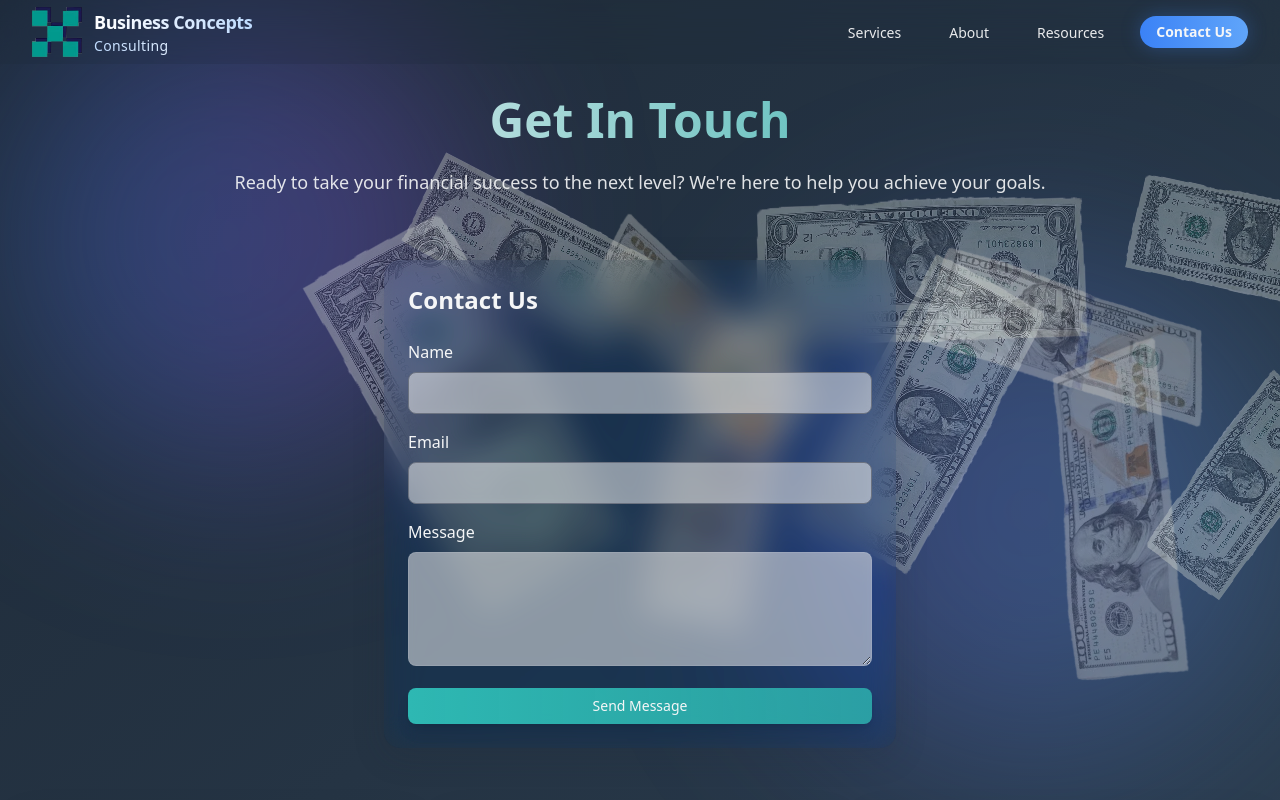
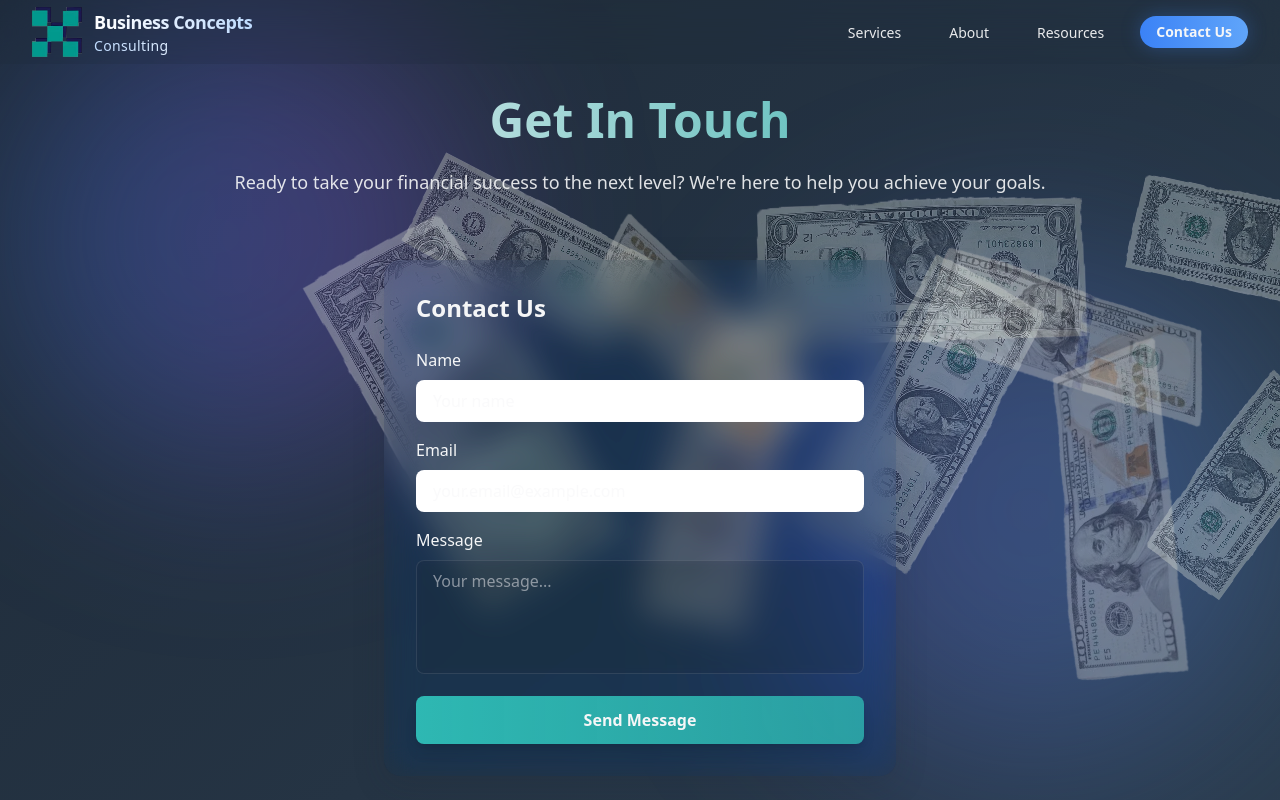
Before and after one commit to KobeBrooks/business-concepts-consulting, a Next.js app in the folder business-concepts-consulting/: page /contact in a window 1280 px wide. Shown: the top 800 px of the page. Built offline with nearby package versions, Linux system fonts and the light colour scheme; a web font is replaced by a local one.

Commit message:
initial email stuff

```diff
--- a/business-concepts-consulting/package.json
+++ b/business-concepts-consulting/package.json
@@ -9,6 +9,7 @@
     "lint": "next lint"
   },
   "dependencies": {
+    "@emailjs/browser": "^4.4.1",
     "framer-motion": "^12.0.6",
     "next": "^15.5.9",
     "react": "^19.0.0",
--- a/business-concepts-consulting/src/components/ContactForm.jsx
+++ b/business-concepts-consulting/src/components/ContactForm.jsx
@@ -1,49 +1,150 @@
+'use client'
+
+import { useState } from 'react';
+import emailjs from '@emailjs/browser';
 import GlassCard from './GlassCard';
 
 export default function ContactForm() {
-  const handleSubmit = (e) => {
+  const [formData, setFormData] = useState({
+    name: '',
+    email: '',
+    message: ''
+  });
+  const [status, setStatus] = useState({
+    loading: false,
+    success: false,
+    error: false,
+    message: ''
+  });
+
+  const handleChange = (e) => {
+    const { name, value } = e.target;
+    setFormData(prev => ({
+      ...prev,
+      [name]: value
+    }));
+  };
+
+  const handleSubmit = async (e) => {
     e.preventDefault();
-    // Add form submission logic here
+    setStatus({ loading: true, success: false, error: false, message: '' });
+
+    try {
+      // EmailJS configuration
+      // You'll need to set these in your .env.local file or Vercel environment variables
+      const serviceId = process.env.NEXT_PUBLIC_EMAILJS_SERVICE_ID || 'your_service_id';
+      const templateId = process.env.NEXT_PUBLIC_EMAILJS_TEMPLATE_ID || 'your_template_id';
+      const publicKey = process.env.NEXT_PUBLIC_EMAILJS_PUBLIC_KEY || 'your_public_key';
+
+      // Send email using EmailJS
+      await emailjs.send(
+        serviceId,
+        templateId,
+        {
+          from_name: formData.name,
+          from_email: formData.email,
+          message: formData.message,
+          to_email: 'chrisearle.bcc@gmail.com',
+        },
+        publicKey
+      );
+
+      setStatus({
+        loading: false,
+        success: true,
+        error: false,
+        message: 'Thank you! Your message has been sent successfully.'
+      });
+
+      // Reset form
+      setFormData({ name: '', email: '', message: '' });
+
+      // Clear success message after 5 seconds
+      setTimeout(() => {
+        setStatus(prev => ({ ...prev, success: false, message: '' }));
+      }, 5000);
+    } catch (error) {
+      console.error('EmailJS error:', error);
+      setStatus({
+        loading: false,
+        success: false,
+        error: true,
+        message: 'Sorry, there was an error sending your message. Please try again or contact us directly at chrisearle.bcc@gmail.com'
+      });
+    }
   };
 
   return (
-    <GlassCard className="max-w-lg mx-auto">
-      <h2 className="text-2xl font-bold mb-6">Contact Us</h2>
-      <form className="space-y-4">
+    <GlassCard className="max-w-lg mx-auto p-8">
+      <h2 className="text-2xl font-bold mb-6 text-secondary-gray">Contact Us</h2>
+
+      {/* Success Message */}
+      {status.success && (
+        <div className="mb-4 p-4 rounded-lg bg-green-500/20 border border-green-500/50 text-green-200">
+          {status.message}
+        </div>
+      )}
+
+      {/* Error Message */}
+      {status.error && (
+        <div className="mb-4 p-4 rounded-lg bg-red-500/20 border border-red-500/50 text-red-200">
+          {status.message}
+        </div>
+      )}
+
+      <form onSubmit={handleSubmit} className="space-y-4">
         <div>
-          <label className="block mb-2">Name</label>
+          <label className="block mb-2 text-secondary-gray">Name</label>
           <input
             type="text"
-            className="w-full px-4 py-2 rounded-lg bg-white/50 backdrop-blur-sm border border-glass"
+            name="name"
+            value={formData.name}
+            onChange={handleChange}
+            className="w-full px-4 py-2 rounded-lg bg-glass/50 backdrop-blur-sm border border-glass-border text-secondary-gray placeholder-secondary-gray/50 focus:outline-none focus:border-accent-teal focus:ring-2 focus:ring-accent-teal/20"
+            placeholder="Your name"
             required
+            disabled={status.loading}
           />
         </div>
         <div>
-          <label className="block mb-2">Email</label>
+          <label className="block mb-2 text-secondary-gray">Email</label>
           <input
             type="email"
-            className="w-full px-4 py-2 rounded-lg bg-white/50 backdrop-blur-sm border border-glass"
+            name="email"
+            value={formData.email}
+            onChange={handleChange}
+            className="w-full px-4 py-2 rounded-lg bg-glass/50 backdrop-blur-sm border border-glass-border text-secondary-gray placeholder-secondary-gray/50 focus:outline-none focus:border-accent-teal focus:ring-2 focus:ring-accent-teal/20"
+            placeholder="your.email@example.com"
             required
+            disabled={status.loading}
           />
         </div>
         <div>
-          <label className="block mb-2">Message</label>
+          <label className="block mb-2 text-secondary-gray">Message</label>
           <textarea
-            className="w-full px-4 py-2 rounded-lg bg-white/50 backdrop-blur-sm border border-glass"
+            name="message"
+            value={formData.message}
+            onChange={handleChange}
+            className="w-full px-4 py-2 rounded-lg bg-glass/50 backdrop-blur-sm border border-glass-border text-secondary-gray placeholder-secondary-gray/50 focus:outline-none focus:border-accent-teal focus:ring-2 focus:ring-accent-teal/20 resize-none"
             rows="4"
+            placeholder="Your message..."
             required
+            disabled={status.loading}
           ></textarea>
         </div>
         <button
           type="submit"
-          className="w-full block mt-2 px-3 py-2 rounded-lg text-sm text-center
+          disabled={status.loading}
+          className="w-full block mt-2 px-6 py-3 rounded-lg text-center font-semibold
               bg-gradient-to-r from-accent-teal to-accent-teal/80
               hover:from-accent-teal/90 hover:to-accent-teal
+              disabled:from-accent-teal/50 disabled:to-accent-teal/40
               text-secondary-gray
               transition-all duration-300
-              shadow-lg hover:shadow-accent-teal/30"
+              shadow-lg hover:shadow-accent-teal/30
+              disabled:cursor-not-allowed"
         >
-          Send Message
+          {status.loading ? 'Sending...' : 'Send Message'}
         </button>
       </form>
     </GlassCard>
```
Also changed, not shown: 1 other file (tests, documents, lock files or other folders).
